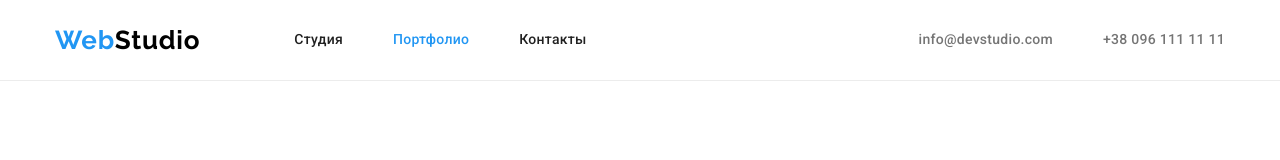
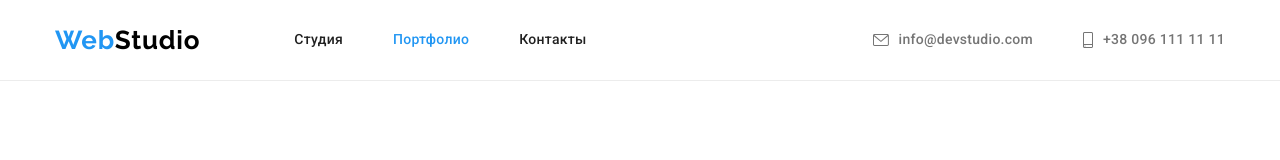
Before and after one commit to Yuliia-O/goit-markup-hw-04, a plain HTML site: page portfolio.html in a window 1280 px wide. Shown: the top 160 px of the page. Drawn offline with nearby package versions, Linux system fonts and the light colour scheme.

Commit message:
Adds all icons and header icons positioning

```diff
--- a/css/styles.css
+++ b/css/styles.css
@@ -166,9 +166,9 @@ img {
 } */
 
 .nav-list-link {
-  display: block;
-  /* display: flex;
-  align-items: center; */
+  /* display: block; */
+  display: flex;
+  align-items: center;
   padding-top: 32px;
   padding-bottom: 32px;
   font-weight: 500;
@@ -181,6 +181,12 @@ img {
 .nav-list-link:focus,
 .current {
   color: var(--accent-color);
+}
+
+.icon-envelope,
+.icon-smartphone {
+  margin-right: 10px;
+  fill: currentColor;
 }
 
 /* Hero */
--- a/portfolio.html
+++ b/portfolio.html
@@ -28,9 +28,17 @@
                 </ul>
             </nav>
             <ul class="contact-list list">
-                <li class="contact-list-item"><a class="nav-list-link link" href="mailto:info@devstudio.com">info@devstudio.com</a>
+                <li class="contact-list-item"><a class="nav-list-link link" href="mailto:info@devstudio.com">
+                        <svg class="icon-envelope" width="16" height="12">
+                            <use href="./images/icons/icons.svg#icon-envelope"></use>
+                        </svg>
+                        info@devstudio.com</a>
                 </li>
-                <li class="contact-list-item"><a class="nav-list-link link" href="tel:+380961111111">+38 096 111 11 11</a></li>
+                <li class="contact-list-item"><a class="nav-list-link link" href="tel:+380961111111">
+                        <svg class="icon-smartphone" width="10" height="16">
+                            <use href="./images/icons/icons.svg#icon-smartphone"></use>
+                        </svg>
+                        +38 096 111 11 11</a></li>
             </ul>
         </div>
 
```
Also changed, not shown: index.html (+10 -2 lines), images/icons/antenna.svg (added), images/icons/astronaut.svg (added), images/icons/clock.svg (added), images/icons/diagram.svg (added), images/icons/envelope.svg (added), images/icons/facebook.svg (added), images/icons/icons.svg (added), images/icons/instagram.svg (added), images/icons/linkedin.svg (added), images/icons/logo1.svg (added), images/icons/logo2.svg (added), images/icons/logo3.svg (added), images/icons/logo4.svg (added), 4 more files.
